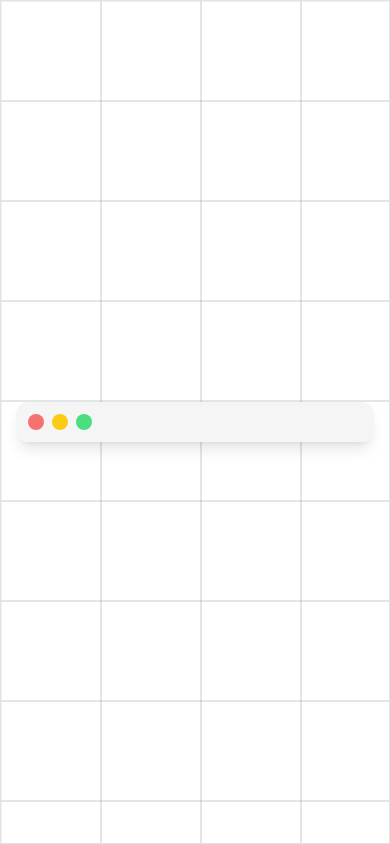
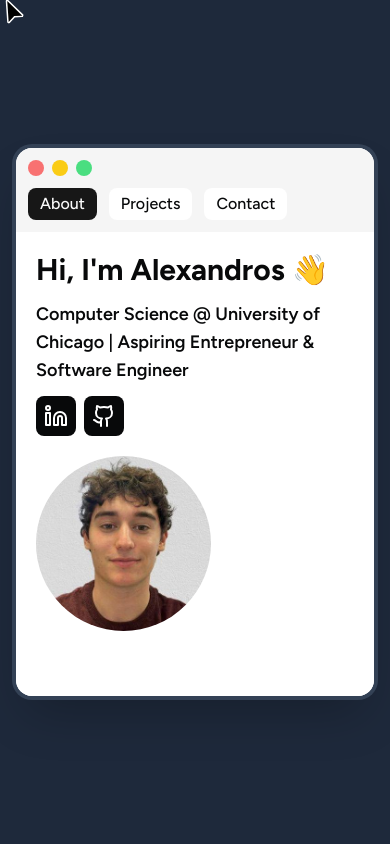
Before and after one commit to alexandros-lekkas/portfolio, a Next.js app: page / in a window 390 px wide. Built offline with nearby package versions, Linux system fonts and the light colour scheme.

Commit message:
chore: Add @radix-ui/react-scroll-area dependency and update motion and framer-motion versions; enhance Page component with tabbed navigation and scroll area for improved user experience

```diff
--- a/package.json
+++ b/package.json
@@ -11,6 +11,7 @@
   "dependencies": {
     "@radix-ui/react-avatar": "^1.0.4",
     "@radix-ui/react-icons": "^1.3.0",
+    "@radix-ui/react-scroll-area": "^1.2.6",
     "@radix-ui/react-separator": "^1.1.0",
     "@radix-ui/react-slot": "^1.0.2",
     "@radix-ui/react-tabs": "^1.1.9",
@@ -23,7 +24,7 @@
     "framer-motion": "^11.2.10",
     "gray-matter": "^4.0.3",
     "lucide-react": "^0.395.0",
-    "motion": "^12.5.0",
+    "motion": "^12.9.7",
     "next": "^15.2.0",
     "next-themes": "^0.3.0",
     "nextjs": "^0.0.3",
--- /dev/null
+++ b/src/app/about.tsx
@@ -0,0 +1,49 @@
+import Image from "next/image";
+
+import { GithubIcon, LinkedinIcon } from "lucide-react";
+
+const links = [
+  {
+    name: "LinkedIn",
+    icon: <LinkedinIcon />,
+    url: "https://www.linkedin.com/in/alexandros-lekkas/",
+  },
+  {
+    name: "GitHub",
+    icon: <GithubIcon />,
+    url: "https://github.com/alexandros-lekkas",
+  },
+];
+
+export function About() {
+  return (
+    <>
+      <div className="flex flex-col sm:flex-row justify-between gap-5 sm:gap-3">
+        <div className="flex flex-col gap-3">
+          <h2 className="text-3xl font-bold">Hi, I'm Alexandros 👋</h2>
+
+          <p className="text-lg font-semibold">
+            Computer Science @ University of Chicago | Aspiring Entrepreneur &
+            Software Engineer
+          </p>
+
+          <div className="flex flex-wrap gap-2">
+            {links.map((link) => (
+              <a href={link.url} key={link.name} className="cursor-none bg-foreground p-2 text-white rounded-lg">
+                {link.icon}
+              </a>
+            ))}
+          </div>
+        </div>
+
+        <Image
+          src="/images/me.jpg"
+          alt="me"
+          width={175}
+          height={175}
+          className="rounded-full size-86 aspect-square"
+        />
+      </div>
+    </>
+  );
+}
--- /dev/null
+++ b/src/app/contact.tsx
@@ -0,0 +1,9 @@
+export function Contact() {
+  return (
+    <>
+      <h2 className="text-3xl font-bold">Contact Me</h2>
+
+      <p>Feel free to reach out at example@email.com</p>
+    </>
+  );
+}
--- a/src/app/layout.tsx
+++ b/src/app/layout.tsx
@@ -2,6 +2,8 @@ import { Metadata } from "next";
 import { Figtree } from "next/font/google";
 
 import { ThemeProvider } from "@/lib/providers/theme-provider";
+
+import { Pointer } from "@/components/magicui/pointer";
 
 import "./globals.css";
 
@@ -55,9 +57,11 @@ export default function RootLayout({
     <html lang="en" className={figtree.className} suppressHydrationWarning>
       <body>
         <main className="bg-background">
-          <ThemeProvider attribute="class" defaultTheme="system" enableSystem>
+          <ThemeProvider attribute="class" defaultTheme="system" forcedTheme="light" enableSystem>
             {children}
           </ThemeProvider>
+
+          <Pointer />
         </main>
       </body>
     </html>
--- a/src/app/page.tsx
+++ b/src/app/page.tsx
@@ -1,17 +1,58 @@
+"use client";
+
+import { useState } from "react";
+
+import { cn } from "@/lib/utils";
+
 import { InteractiveGridPattern } from "@/components/magicui/interactive-grid-pattern";
+import { ScrollArea } from "@/components/ui/scroll-area";
+
+import { About } from "./about";
+import { Projects } from "./projects";
+import { Contact } from "./contact";
+
+const tabs = [
+  { name: "About", component: <About /> },
+  { name: "Projects", component: <Projects /> },
+  { name: "Contact", component: <Contact /> },
+];
 
 export default function Page() {
+  const [activeTab, setActiveTab] = useState<{
+    name: string;
+    component: React.ReactNode;
+  }>(tabs[0]);
+
   return (
-    <div className="relative h-screen w-screen overflow-hidden">
-      <InteractiveGridPattern width={100} height={100} />
-
+    <div className="relative h-screen w-screen overflow-hidden bg-slate-800">
       <div className="flex h-full w-full items-center justify-center p-4">
-        <div className="rounded-xl bg-background backdrop-blur-lg shadow-lg w-full max-w-2xl overflow-hidden">
-          <div className="bg-muted p-3 gap-2 flex flex-row">
+        <div className="rounded-2xl bg-background backdrop-blur-lg shadow-2xl w-full max-w-2xl h-full max-h-[65vh] sm:max-h-96 overflow-hidden ring-4 ring-slate-700 hover:ring-slate-500 transition-all duration-300">
+          <div className="bg-muted pt-3 px-3 gap-2 flex flex-row">
             <div className="size-4 rounded-full bg-red-400" />
             <div className="size-4 rounded-full bg-yellow-400" />
             <div className="size-4 rounded-full bg-green-400" />
           </div>
+          <div className="bg-muted p-3 flex flex-row gap-3">
+            {tabs.map((tab) => (
+              <div
+                key={tab.name}
+                className={cn(
+                  "bg-background px-3 py-1 rounded-lg font-medium transition-all duration-300",
+                  activeTab.name === tab.name &&
+                    "bg-primary text-primary-foreground"
+                )}
+                onClick={() => setActiveTab(tab)}
+              >
+                {tab.name}
+              </div>
+            ))}
+          </div>
+
+          <ScrollArea className="bg-background h-full">
+            <div className="p-5 flex flex-col gap-3">
+              {activeTab.component}
+            </div>
+          </ScrollArea>
         </div>
       </div>
     </div>
--- /dev/null
+++ b/src/app/projects.tsx
@@ -0,0 +1,9 @@
+export function Projects() {
+  return (
+    <>
+      <h2 className="text-3xl font-bold">My Projects</h2>
+
+      <p>Here are some of my recent projects...</p>
+    </>
+  );
+}
--- /dev/null
+++ b/src/components/magicui/pointer.tsx
@@ -0,0 +1,118 @@
+"use client";
+
+import { cn } from "@/lib/utils";
+import {
+  AnimatePresence,
+  HTMLMotionProps,
+  motion,
+  useMotionValue,
+} from "motion/react";
+import { useEffect, useRef, useState } from "react";
+
+interface PointerProps extends Omit<HTMLMotionProps<"div">, "ref"> {}
+
+/**
+ * A custom pointer component that displays an animated cursor.
+ * Add this as a child to any component to enable a custom pointer when hovering.
+ * You can pass custom children to render as the pointer.
+ *
+ * @component
+ * @param {PointerProps} props - The component props
+ */
+export function Pointer({
+  className,
+  style,
+  children,
+  ...props
+}: PointerProps): JSX.Element {
+  const x = useMotionValue(0);
+  const y = useMotionValue(0);
+  const [isActive, setIsActive] = useState<boolean>(false);
+  const containerRef = useRef<HTMLDivElement>(null);
+
+  useEffect(() => {
+    if (typeof window !== "undefined" && containerRef.current) {
+      // Get the parent element directly from the ref
+      const parentElement = containerRef.current.parentElement;
+
+      if (parentElement) {
+        // Add cursor-none to parent
+        parentElement.style.cursor = "none";
+
+        // Add event listeners to parent
+        const handleMouseMove = (e: MouseEvent) => {
+          x.set(e.clientX);
+          y.set(e.clientY);
+        };
+
+        const handleMouseEnter = () => {
+          setIsActive(true);
+        };
+
+        const handleMouseLeave = () => {
+          setIsActive(false);
+        };
+
+        parentElement.addEventListener("mousemove", handleMouseMove);
+        parentElement.addEventListener("mouseenter", handleMouseEnter);
+        parentElement.addEventListener("mouseleave", handleMouseLeave);
+
+        return () => {
+          parentElement.style.cursor = "";
+          parentElement.removeEventListener("mousemove", handleMouseMove);
+          parentElement.removeEventListener("mouseenter", handleMouseEnter);
+          parentElement.removeEventListener("mouseleave", handleMouseLeave);
+        };
+      }
+    }
+  }, [x, y]);
+
+  return (
+    <>
+      <div ref={containerRef} />
+      <AnimatePresence>
+        {isActive && (
+          <motion.div
+            className="transform-[translate(-50%,-50%)] pointer-events-none fixed z-50"
+            style={{
+              top: y,
+              left: x,
+              ...style,
+            }}
+            initial={{
+              scale: 0,
+              opacity: 0,
+            }}
+            animate={{
+              scale: 1,
+              opacity: 1,
+            }}
+            exit={{
+              scale: 0,
+              opacity: 0,
+            }}
+            {...props}
+          >
+            {children || (
+              <svg
+                stroke="currentColor"
+                fill="currentColor"
+                strokeWidth="1"
+                viewBox="0 0 16 16"
+                height="24"
+                width="24"
+                xmlns="http://www.w3.org/2000/svg"
+                className={cn(
+                  "rotate-[-70deg] stroke-white text-black",
+                  className,
+                )}
+              >
+                <path d="M14.082 2.182a.5.5 0 0 1 .103.557L8.528 15.467a.5.5 0 0 1-.917-.007L5.57 10.694.803 8.652a.5.5 0 0 1-.006-.916l12.728-5.657a.5.5 0 0 1 .556.103z" />
+              </svg>
+            )}
+          </motion.div>
+        )}
+      </AnimatePresence>
+    </>
+  );
+}
--- /dev/null
+++ b/src/components/ui/scroll-area.tsx
@@ -0,0 +1,48 @@
+"use client"
+
+import * as React from "react"
+import * as ScrollAreaPrimitive from "@radix-ui/react-scroll-area"
+
+import { cn } from "@/lib/utils"
+
+const ScrollArea = React.forwardRef<
+  React.ElementRef<typeof ScrollAreaPrimitive.Root>,
+  React.ComponentPropsWithoutRef<typeof ScrollAreaPrimitive.Root>
+>(({ className, children, ...props }, ref) => (
+  <ScrollAreaPrimitive.Root
+    ref={ref}
+    className={cn("relative overflow-hidden", className)}
+    {...props}
+  >
+    <ScrollAreaPrimitive.Viewport className="h-full w-full rounded-[inherit]">
+      {children}
+    </ScrollAreaPrimitive.Viewport>
+    <ScrollBar />
+    <ScrollAreaPrimitive.Corner />
+  </ScrollAreaPrimitive.Root>
+))
+ScrollArea.displayName = ScrollAreaPrimitive.Root.displayName
+
+const ScrollBar = React.forwardRef<
+  React.ElementRef<typeof ScrollAreaPrimitive.ScrollAreaScrollbar>,
+  React.ComponentPropsWithoutRef<typeof ScrollAreaPrimitive.ScrollAreaScrollbar>
+>(({ className, orientation = "vertical", ...props }, ref) => (
+  <ScrollAreaPrimitive.ScrollAreaScrollbar
+    ref={ref}
+    orientation={orientation}
+    className={cn(
+      "flex touch-none select-none transition-colors",
+      orientation === "vertical" &&
+        "h-full w-2.5 border-l border-l-transparent p-[1px]",
+      orientation === "horizontal" &&
+        "h-2.5 flex-col border-t border-t-transparent p-[1px]",
+      className
+    )}
+    {...props}
+  >
+    <ScrollAreaPrimitive.ScrollAreaThumb className="relative flex-1 rounded-full bg-border" />
+  </ScrollAreaPrimitive.ScrollAreaScrollbar>
+))
+ScrollBar.displayName = ScrollAreaPrimitive.ScrollAreaScrollbar.displayName
+
+export { ScrollArea, ScrollBar }
```
Also changed, not shown: 1 other file (tests, documents, lock files or other folders).
